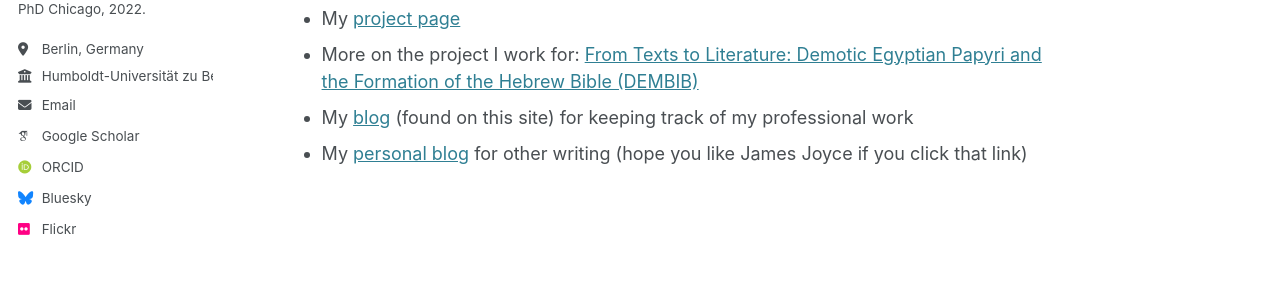
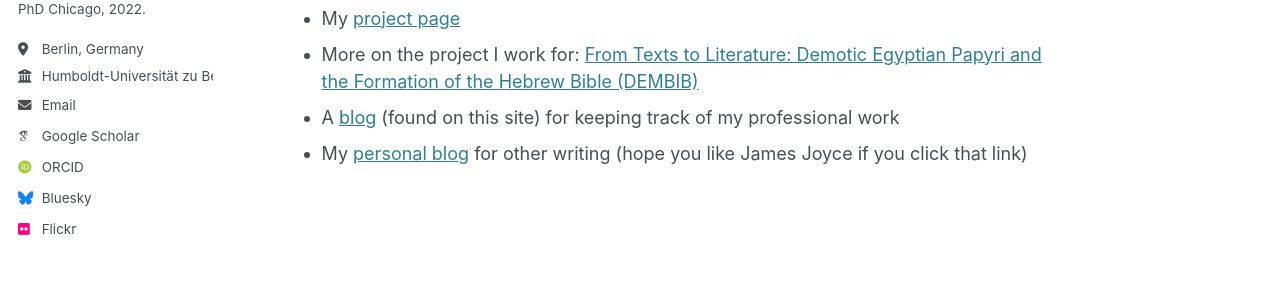
Before and after one commit to josephjcross/josephjcross.github.io, a Jekyll site: the page built from _pages/about.md, in a window 1280 px wide and 949 px high. Shown: the part 384-684 px from the top of the window. Built offline with Jekyll 4.4.1, drawn with Linux system fonts in a browser that asks for light colours; some web fonts are replaced.

```diff
--- a/_pages/about.md
+++ b/_pages/about.md
@@ -15,5 +15,5 @@ Read more about me and my research [here](/aboutme).
 Links:
 * My [project page](https://www.theologie.hu-berlin.de/en/dembib/research-team/dr-joseph-cross)
 * More on the project I work for: [From Texts to Literature: Demotic Egyptian Papyri and the Formation of the Hebrew Bible (DEMBIB)](https://www.theologie.hu-berlin.de/en/dembib/dembib)
-* My [blog](/year-archive/) (found on this site) for keeping track of my professional work
+* A [blog](/year-archive/) (found on this site) for keeping track of my professional work
 * My [personal blog](https://josephjcross.blogspot.com/) for other writing (hope you like James Joyce if you click that link)
```
